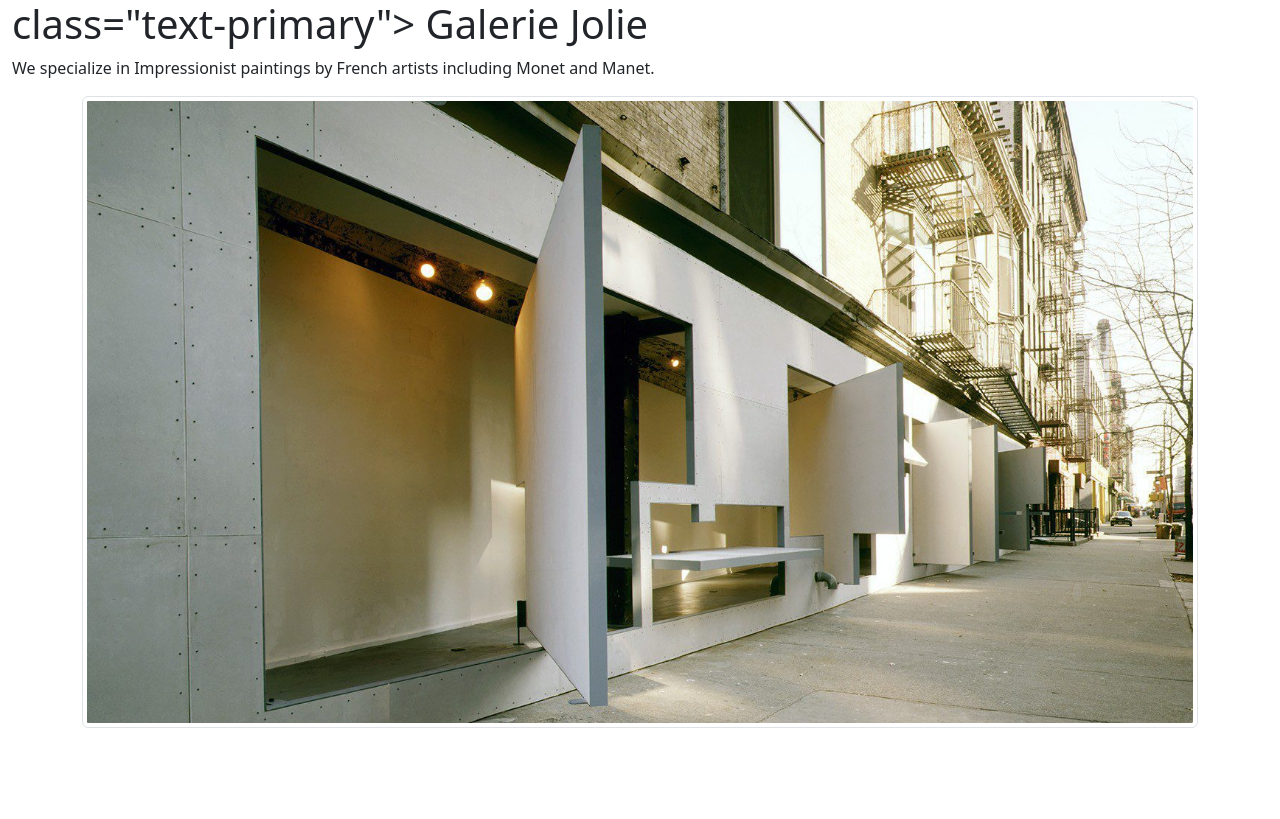
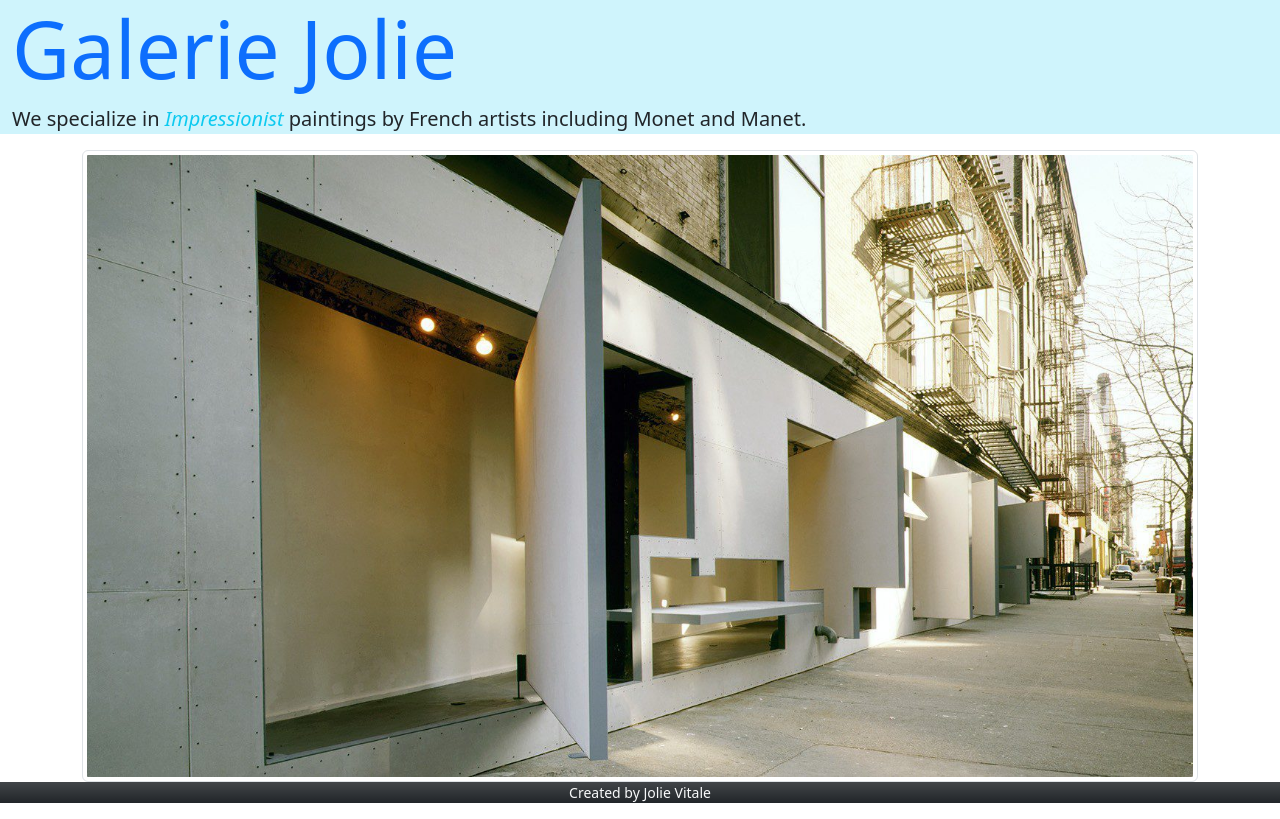
Before and after one commit to JolieV2026/Unit-3-Notes, a plain HTML site: page index.html in a window 1280 px wide. Drawn offline with nearby package versions, Linux system fonts and the light colour scheme.

Commit message:
Continuied Notes

```diff
--- a/index.html
+++ b/index.html
@@ -10,15 +10,20 @@
 </head>
 
 <body>
-<div class="container-fluid">
-  <h1>class="text-primary"> Galerie Jolie</h1>
-  <p> We specialize in Impressionist paintings by French artists including Monet and Manet.</p>
+<div class="container-fluid bg-info-subtle">
+  <h1 class="text-primary display-1"> Galerie Jolie</h1>
+  <p class="lead"> We specialize in <span class="fst-italic text-info">Impressionist</span>  paintings by French artists including Monet and Manet.</p>
 </div>
 
 <div class="container">
   <img src="ArtGalleryFront.jpg" class="img-fluid img-thumbnail">
  </div>
 
+ <div class="container-fluid bg-dark text-light bg-gradient">
+  <p class="small text-center">Created by Jolie Vitale</p>
+
+ </div>
+
 
 </body>
 </html>
```
